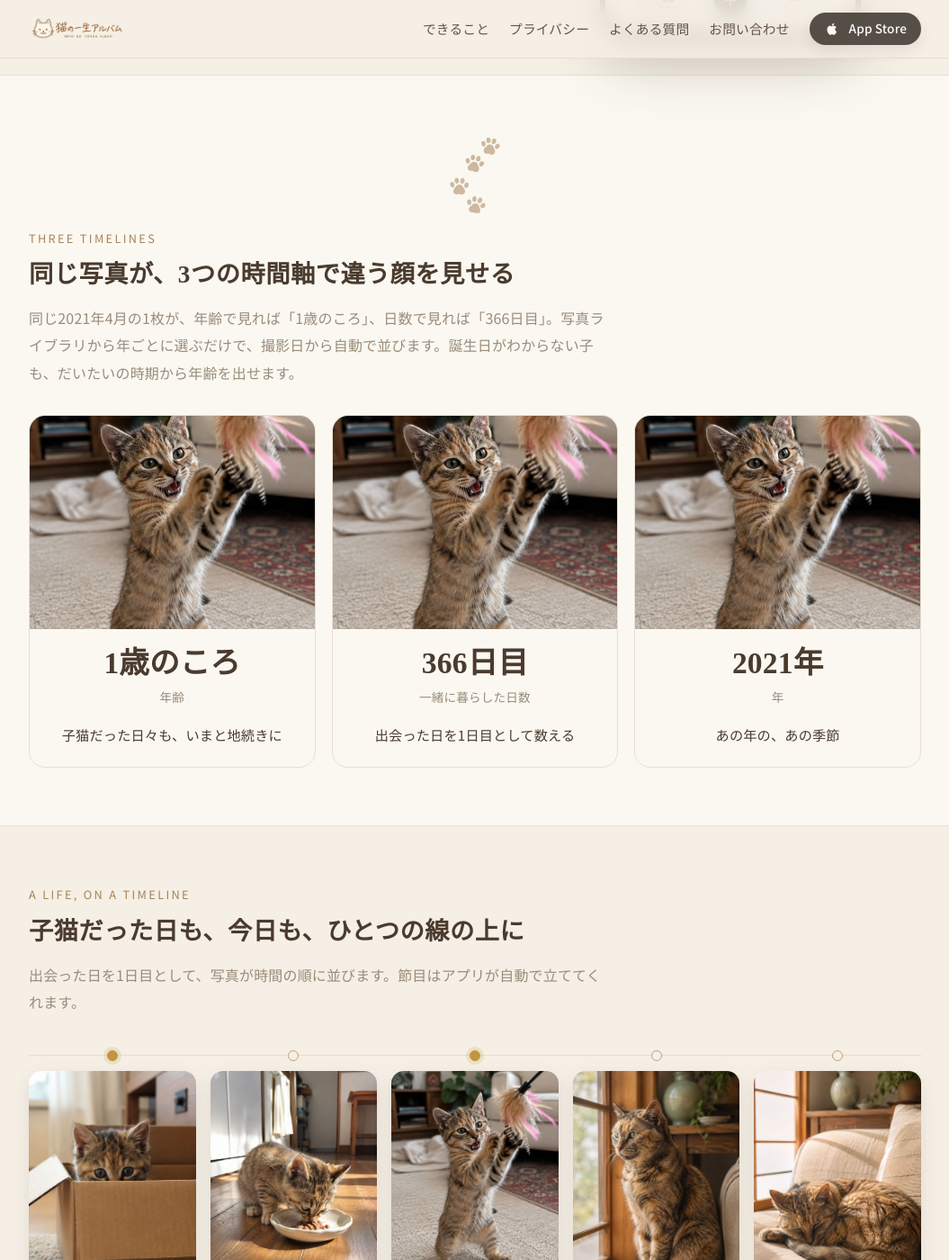
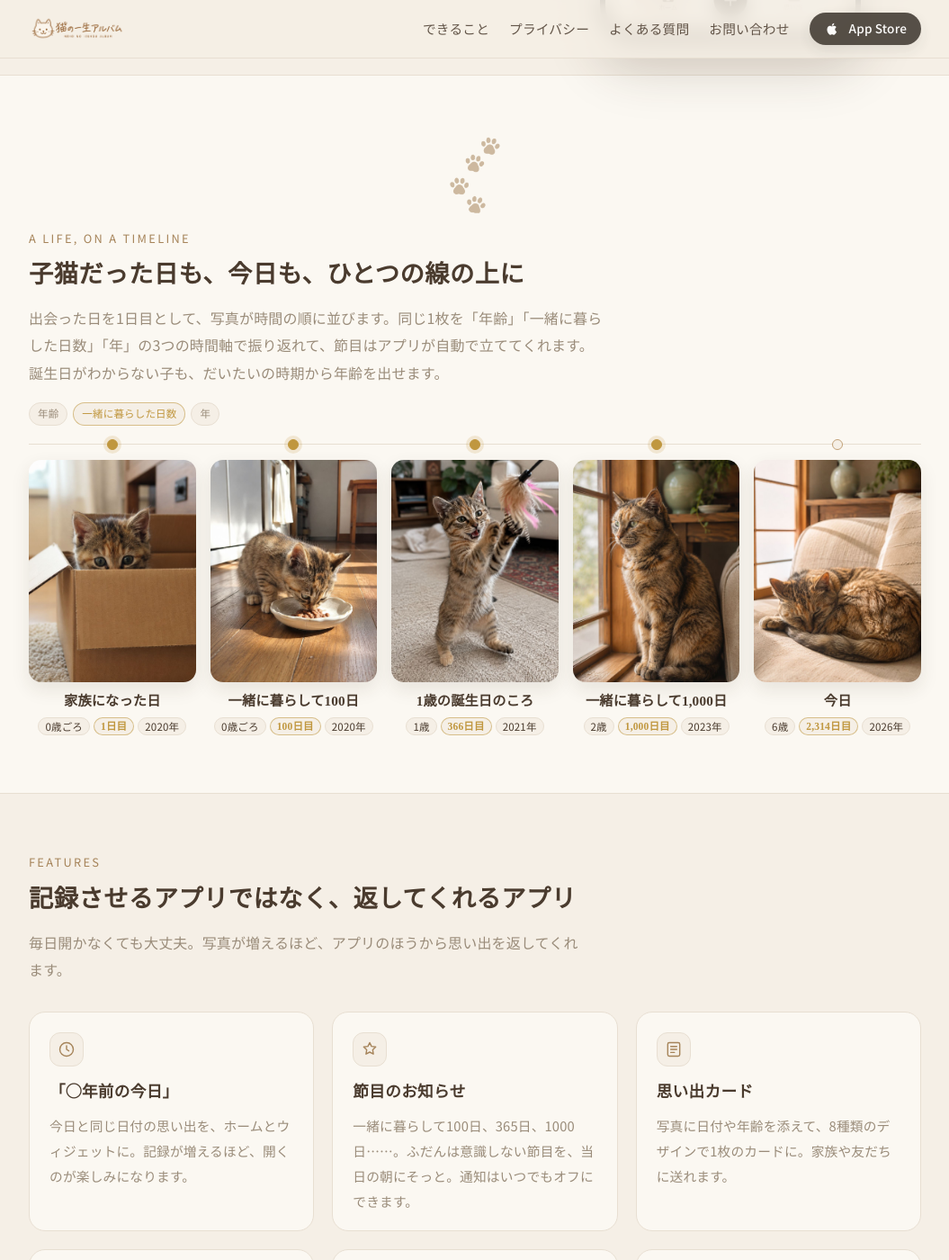
Before and after one commit to yuuki45/catlife-site, a Jekyll site: the page index.html, which Jekyll copies as it is, in a window 1280 px wide and 1400 px high, scrolled down 600 px. Shown: the whole window at 90% size, without its empty margins (112-1167 px from the left). Built offline with Jekyll 4.4.1, drawn with Linux system fonts in a browser that asks for light colours; some of the changed text lies outside the part shown.

Commit message:
「3つの時間軸」を「これまで」ストリップに統合（各写真に年齢・日数・年のチップ）

```diff
--- a/assets/site.css
+++ b/assets/site.css
@@ -243,7 +243,7 @@ section.alt { background: var(--card); border-top: 1px solid var(--sep); border-
 .life-item { margin: 0; position: relative; padding-top: 30px; }   /* 上に線と点のぶんの余白（スクロール箱の内側に収める） */
 .life-item::before { content: ""; position: absolute; top: 7px; left: 50%; transform: translateX(-50%);
   width: 10px; height: 10px; border-radius: 50%; background: var(--bg); border: 1.5px solid var(--accent); }
-.life-item:first-child::before, .life-item:nth-child(4)::before, .life-item:nth-child(2)::before {
+.life-item:not(:last-child)::before {   /* 節目の日は金の点、「今日」だけ白抜き */
   background: var(--gold); border-color: var(--gold); box-shadow: 0 0 0 4px rgba(192,151,63,.18); }
 .life-item img { width: 100%; height: auto; aspect-ratio: 3 / 4; object-fit: cover; border-radius: 14px; display: block;
   box-shadow: 0 8px 20px rgba(60,45,30,.10); }
@@ -409,3 +409,18 @@ br.pc { display: none; }                    /* PCだけ改行したい位置 */
 @media (max-width: 860px) {
   .life-strip::after, .screens::after { content: ""; flex: 0 0 4px; width: 4px; }
 }
+
+/* 一生ストリップ: 3つの時間軸のチップ（年齢／日数／年） */
+.axes-legend { display: flex; gap: 6px; margin: -14px 0 8px; font-size: 0.72rem; color: var(--sub); }
+.axes-legend span { border: 1px solid var(--sep); border-radius: 999px; padding: 1px 9px; background: var(--bg); }
+.axes-legend span:nth-child(2) { border-color: rgba(192,151,63,.55); color: var(--gold); }
+.life-item .axes3 { display: flex; justify-content: center; gap: 4px; margin-top: 6px; flex-wrap: nowrap; }
+.life-item .axes3 span { font-size: 0.72rem; line-height: 1.6; padding: 0 7px; border-radius: 999px; border: 1px solid var(--sep);
+  color: var(--text); background: var(--bg); white-space: nowrap; }
+.life-item .axes3 span:nth-child(2) { border-color: rgba(192,151,63,.55); color: var(--gold); font-family: var(--serif); font-weight: 600; }
+.life-item figcaption { text-align: center; }
+@media (max-width: 720px) {
+  .axes-legend { margin: -8px 0 4px; }
+  .life-item .axes3 { gap: 3px; }
+  .life-item .axes3 span { font-size: 0.68rem; padding: 0 6px; }
+}
--- a/index.html
+++ b/index.html
@@ -18,7 +18,7 @@
 <link rel="preconnect" href="https://fonts.googleapis.com">
 <link rel="preconnect" href="https://fonts.gstatic.com" crossorigin>
 <link href="https://fonts.googleapis.com/css2?family=Noto+Sans+JP:wght@400;500&family=Noto+Serif+JP:wght@400;600&display=swap" rel="stylesheet">
-<link rel="stylesheet" href="assets/site.css?v=12">
+<link rel="stylesheet" href="assets/site.css?v=13">
 </head>
 <body>
 
@@ -60,50 +60,37 @@
   </div>
 </section>
 
-<!-- 3つの時間軸 -->
-<section class="alt" id="axes">
+<!-- 一生を、時間軸で（写真ストリップ） -->
+<section class="alt" id="life">
   <div class="wrap">
     <span class="tint paw"></span>
-    <div class="eyebrow">Three timelines</div>
-    <h2><span class="nb">同じ写真が、</span><span class="nb">3つの時間軸で</span><span class="nb">違う顔を見せる</span></h2>
-    <p class="section-lead">同じ2021年4月の1枚が、年齢で見れば「1歳のころ」、日数で見れば「366日目」。写真ライブラリから年ごとに選ぶだけで、撮影日から自動で並びます。誕生日がわからない子も、だいたいの時期から年齢を出せます。</p>
-    <div class="axes">
-      <div class="axis"><img class="axis-photo" src="assets/photos/kitten-play.jpg" alt="おもちゃで遊ぶ子猫（2021年4月）" width="900" height="1600" loading="lazy"><div class="axis-body"><div class="num nb">1歳のころ</div><div class="cap">年齢</div><div class="lbl"><span class="nb">子猫だった日々も、</span><span class="nb">いまと地続きに</span></div></div></div>
-      <div class="axis"><img class="axis-photo" src="assets/photos/kitten-play.jpg" alt="おもちゃで遊ぶ子猫（2021年4月）" width="900" height="1600" loading="lazy"><div class="axis-body"><div class="num nb">366日目</div><div class="cap">一緒に暮らした日数</div><div class="lbl"><span class="nb">出会った日を</span><span class="nb">1日目として数える</span></div></div></div>
-      <div class="axis"><img class="axis-photo" src="assets/photos/kitten-play.jpg" alt="おもちゃで遊ぶ子猫（2021年4月）" width="900" height="1600" loading="lazy"><div class="axis-body"><div class="num nb">2021年</div><div class="cap">年</div><div class="lbl"><span class="nb">あの年の、</span><span class="nb">あの季節</span></div></div></div>
-    </div>
-  </div>
-</section>
-
-<!-- 一生を、時間軸で（写真ストリップ） -->
-<section id="life">
-  <div class="wrap">
     <div class="eyebrow">A life, on a timeline</div>
     <h2><span class="nb">子猫だった日も、</span><span class="nb">今日も、</span><span class="nb">ひとつの線の上に</span></h2>
-    <p class="section-lead">出会った日を1日目として、写真が時間の順に並びます。節目はアプリが自動で立ててくれます。</p>
+    <p class="section-lead">出会った日を1日目として、写真が時間の順に並びます。同じ1枚を「年齢」「一緒に暮らした日数」「年」の3つの時間軸で振り返れて、節目はアプリが自動で立ててくれます。誕生日がわからない子も、だいたいの時期から年齢を出せます。</p>
+    <p class="axes-legend" aria-hidden="true"><span>年齢</span><span>一緒に暮らした日数</span><span>年</span></p>
   </div>
   <p class="scroll-hint wrap" aria-hidden="true">横にスクロール →</p>
   <div class="life-strip" aria-label="こむぎのこれまで">
     <div class="life-line"></div>
     <figure class="life-item">
       <img src="assets/photos/kitten-box.jpg" alt="段ボールからのぞく子猫" width="900" height="1600" loading="lazy">
-      <figcaption><span class="mark">家族になった日</span>2020.04.17</figcaption>
+      <figcaption><span class="mark">家族になった日</span><span class="axes3"><span>0歳ごろ</span><span>1日目</span><span>2020年</span></span></figcaption>
     </figure>
     <figure class="life-item">
       <img src="assets/photos/kitten-eating.jpg" alt="ごはんを食べる子猫" width="900" height="1600" loading="lazy">
-      <figcaption><span class="mark">一緒に暮らして100日</span>2020.07.25</figcaption>
+      <figcaption><span class="mark">一緒に暮らして100日</span><span class="axes3"><span>0歳ごろ</span><span>100日目</span><span>2020年</span></span></figcaption>
     </figure>
     <figure class="life-item">
       <img src="assets/photos/kitten-play.jpg" alt="おもちゃで遊ぶ子猫" width="900" height="1600" loading="lazy">
-      <figcaption><span class="mark">1歳のころ</span>2021.04</figcaption>
+      <figcaption><span class="mark">1歳の誕生日のころ</span><span class="axes3"><span>1歳</span><span>366日目</span><span>2021年</span></span></figcaption>
     </figure>
     <figure class="life-item">
       <img src="assets/photos/window.jpg" alt="窓辺に座る猫" width="900" height="1600" loading="lazy">
-      <figcaption><span class="mark">一緒に暮らして1,000日</span>2023.01.11</figcaption>
+      <figcaption><span class="mark">一緒に暮らして1,000日</span><span class="axes3"><span>2歳</span><span>1,000日目</span><span>2023年</span></span></figcaption>
     </figure>
     <figure class="life-item">
       <img src="assets/photos/sofa-sleep.jpg" alt="ソファで丸くなって眠る猫" width="900" height="1600" loading="lazy">
-      <figcaption><span class="mark">6歳・2,314日目</span>2026.08.17 — 今日</figcaption>
+      <figcaption><span class="mark">今日</span><span class="axes3"><span>6歳</span><span>2,314日目</span><span>2026年</span></span></figcaption>
     </figure>
   </div>
 </section>
```
